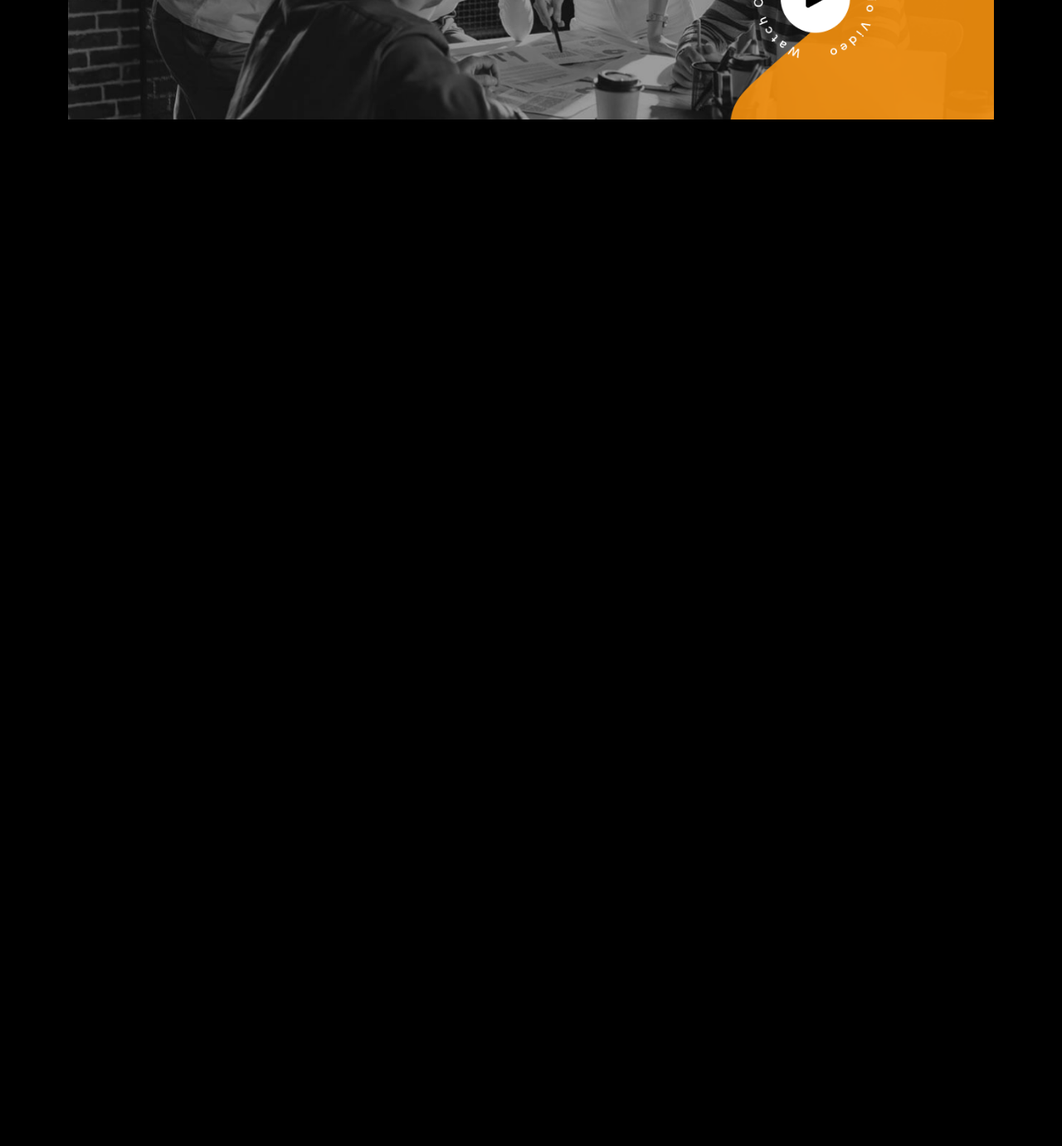
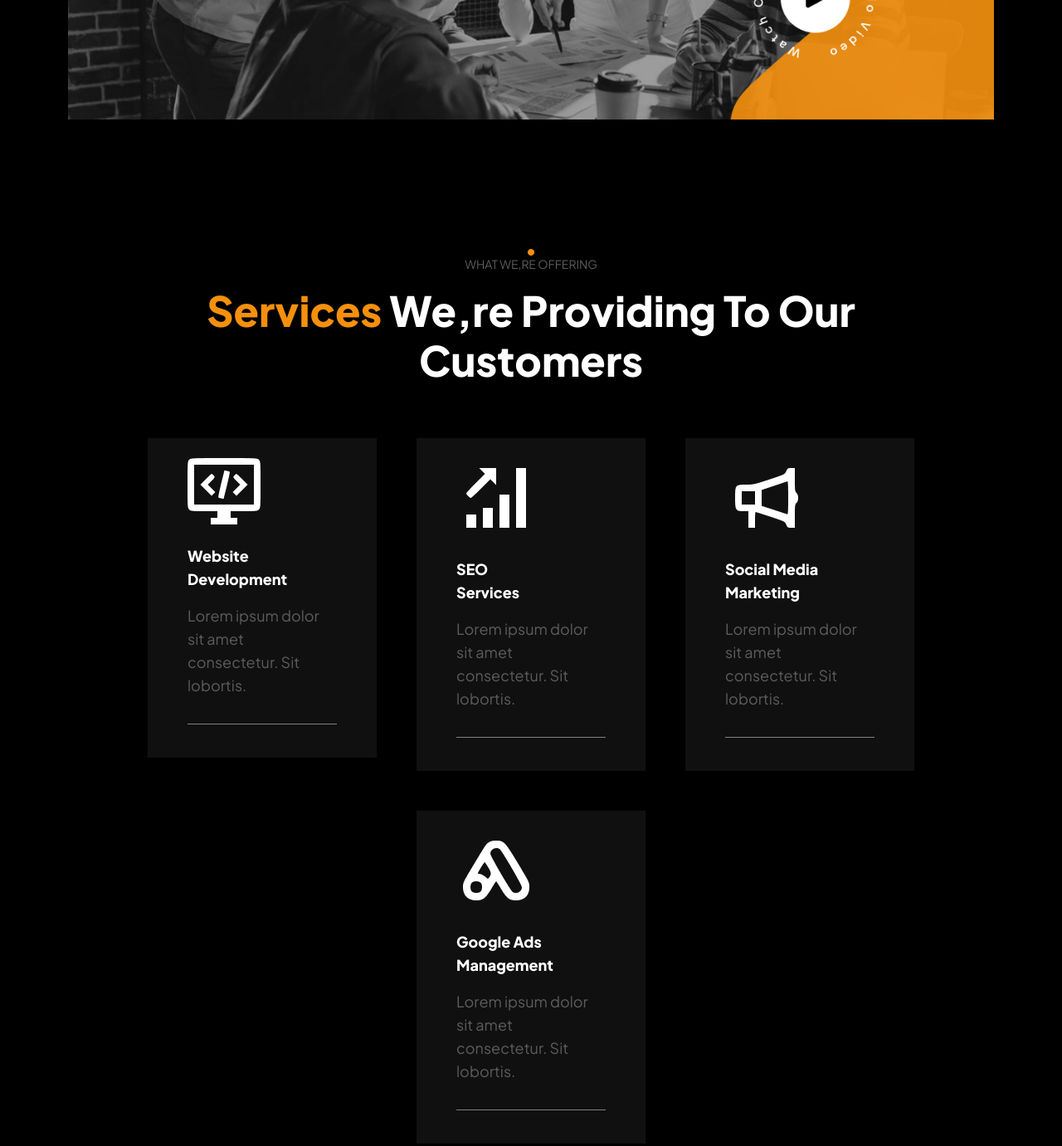
Before and after one commit to M-sadiq4641/Stylus, a website built with Vite: page index.html in a window 1280 px wide. Shown: the part 3225-4606 px from the top of the page at 83% size. Before the commit the page ends 3525 px from the top, so only its background shows below. Built offline with nearby package versions, Linux system fonts and the light colour scheme; a web font is replaced by a local one.

Commit message:
added services section

```diff
--- a/index.html
+++ b/index.html
@@ -212,6 +212,80 @@
       <div class="vedio-wrapper"></div>
     </div>
 
+    <!-- services section  -->
+
+    <div class="container">
+      <img class="d-block mx-auto" src="/public/images/orange-dot.png" />
+      <p class="font-normal text-sm text-center text-grey text-uppercase">
+        What We,re Offering
+      </p>
+      <h2 class="font-black services-h2 text-center mx-auto text-5xl">
+        <span class="text-orange">Services</span> We,re Providing To Our
+        Customers
+      </h2>
+      <div class="row my-3 justify-content-center">
+        <div class="col-md-auto col-12 g-sm-5 gy-4 text-center text-md-start">
+          <div class="bg-light-black py-4 px-5 services-col">
+            <img src="/public/images/website-logo.png" />
+            <h2 class="text-lg mt-4 font-black lh-2 mb-3">
+              Website<br />
+              Development
+            </h2>
+            <p
+              class="text-grey font-normal services-p lh-1 d-block mx-auto mx-md-0 text-lg"
+            >
+              Lorem ipsum dolor sit amet consectetur. Sit lobortis.
+            </p>
+          </div>
+        </div>
+
+        <div class="col-md-auto col-12 g-sm-5 gy-4 text-center text-md-start">
+          <div class="bg-light-black py-4 px-5 services-col">
+            <img src="/public/images/seo-logo.png" />
+            <h2 class="text-lg mt-4 font-black lh-2 mb-3">
+              SEO
+              <br />Services
+            </h2>
+            <p
+              class="text-grey font-normal services-p lh-1 d-block mx-auto mx-md-0 text-lg"
+            >
+              Lorem ipsum dolor sit amet consectetur. Sit lobortis.
+            </p>
+          </div>
+        </div>
+
+        <div class="col-md-auto col-12 g-sm-5 gy-4 text-center text-md-start">
+          <div class="bg-light-black py-4 px-5 services-col">
+            <img src="/public/images/social-media-logo.png" />
+            <h2 class="text-lg mt-4 font-black lh-2 mb-3">
+              Social Media<br>
+Marketing
+            </h2>
+            <p
+              class="text-grey font-normal services-p lh-1 d-block mx-auto mx-md-0 text-lg"
+            >
+              Lorem ipsum dolor sit amet consectetur. Sit lobortis.
+            </p>
+          </div>
+        </div>
+
+        <div class="col-md-auto col-12 g-sm-5 gy-4 text-center text-md-start">
+          <div class="bg-light-black py-4 px-5 services-col">
+            <img src="/public/images/google-ads-logo.png" />
+            <h2 class="text-lg mt-4 font-black lh-2 mb-3">
+              Google Ads<br>
+Management
+            </h2>
+            <p
+              class="text-grey font-normal services-p lh-1 d-block mx-auto mx-md-0 text-lg"
+            >
+              Lorem ipsum dolor sit amet consectetur. Sit lobortis.
+            </p>
+          </div>
+        </div>
+      </div>
+    </div>
+
     <!-- script  -->
     <script
       src="https://cdn.jsdelivr.net/npm/bootstrap@5.3.3/dist/js/bootstrap.bundle.min.js"
--- a/style.css
+++ b/style.css
@@ -135,6 +135,10 @@ body{
   cursor: pointer;
 }
 
+.bg-light-black{
+  background-color: #101010;
+}
+
 /* hero section  */
 
 .hero-wrapper{
@@ -213,3 +217,29 @@ body{
     height: 30vh;
   }
 }
+/* services section  */
+
+.services-h2{
+  width: 50%;
+@media (max-width:1400px) {
+  width: 80%;
+}
+
+  @media (max-width:992px) {
+    width: 90%;
+  }
+
+  @media (max-width:576px) {
+    font-size: 35px !important;
+  }
+}
+
+.services-p{
+  border-bottom: 1px solid grey;
+  padding-bottom: 2rem;
+  width: 180px;
+}
+
+.services-col{
+  min-height: 345px;
+}
```
Also changed, not shown: public/images/google-ads-logo.png (added), public/images/seo-logo.png (added), public/images/social-media-logo.png (added), public/images/website-logo.png (added).
